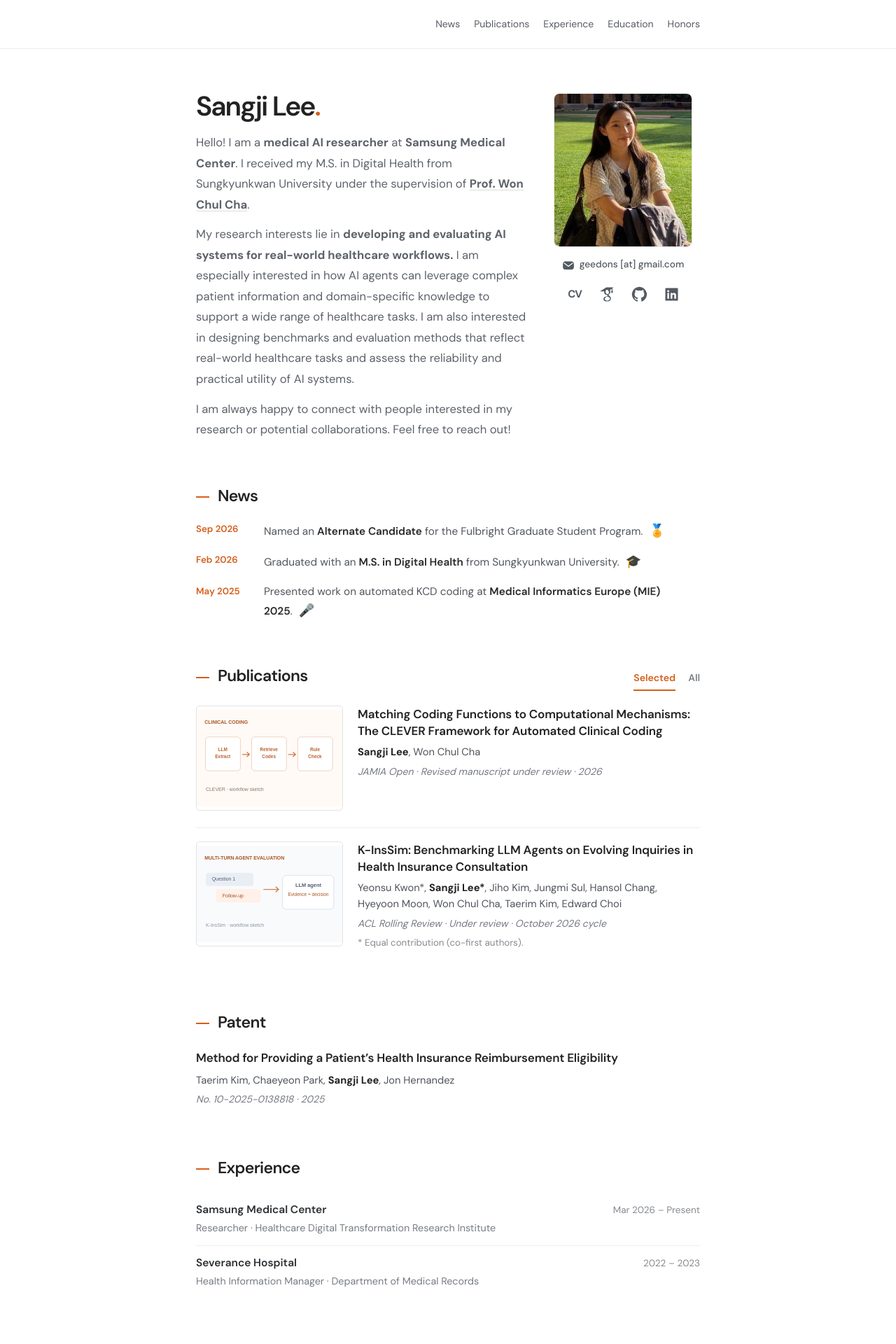
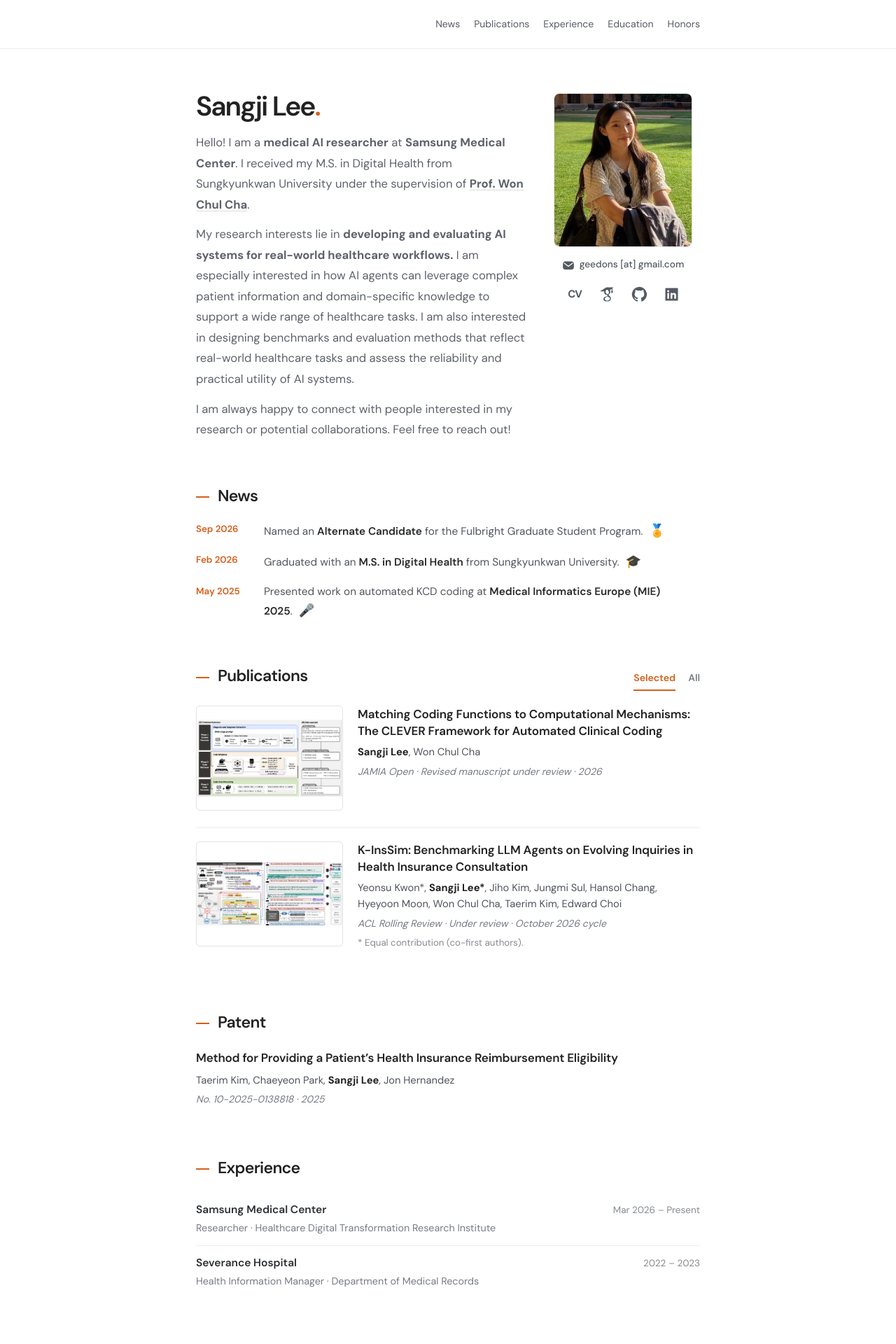
Before and after one commit to sangji06/sangji06.github.io, a Jekyll site: the page built from index.html, in a window 1280 px wide. Shown: the top 1920 px of the page at 70% size. Built offline with Jekyll 4.4.1, drawn with Linux system fonts in a browser that asks for light colours.

Commit message:
Update thumbnails and venue information in publications

```diff
--- a/_data/publications.yml
+++ b/_data/publications.yml
@@ -10,7 +10,7 @@
     me: false
     equal_contribution: false
   venue: JAMIA Open · Revised manuscript under review · 2026
-  thumbnail: /assets/images/clever-thumb.svg
+  thumbnail: /assets/images/clever.png
   alt: Illustrative CLEVER workflow thumbnail
   note: ''
 - id: kinssim
@@ -46,7 +46,7 @@
     me: false
     equal_contribution: false
   venue: ACL Rolling Review · Under review · October 2026 cycle
-  thumbnail: /assets/images/kinssim-thumb.svg
+  thumbnail: /assets/images/k-inssim.png
   alt: Illustrative K-InsSim workflow thumbnail
   note: '* Equal contribution (co-first authors).'
 - id: ehr-neurips
@@ -94,7 +94,7 @@
   - name: Edward Choi
     me: false
     equal_contribution: false
-  venue: NeurIPS 2026 · Evaluations & Datasets Track · Accepted
+  venue: NeurIPS 2026 · Evaluations & Datasets Track
   thumbnail: null
   alt: ''
   note: ''
```
